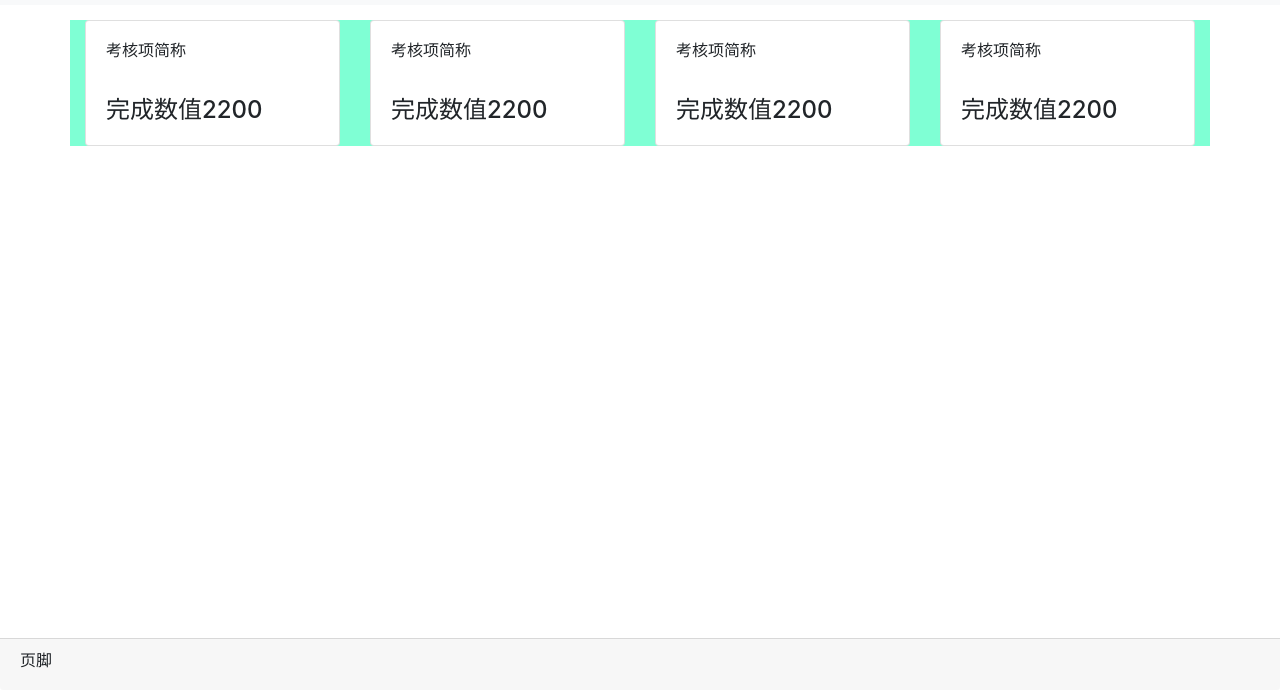
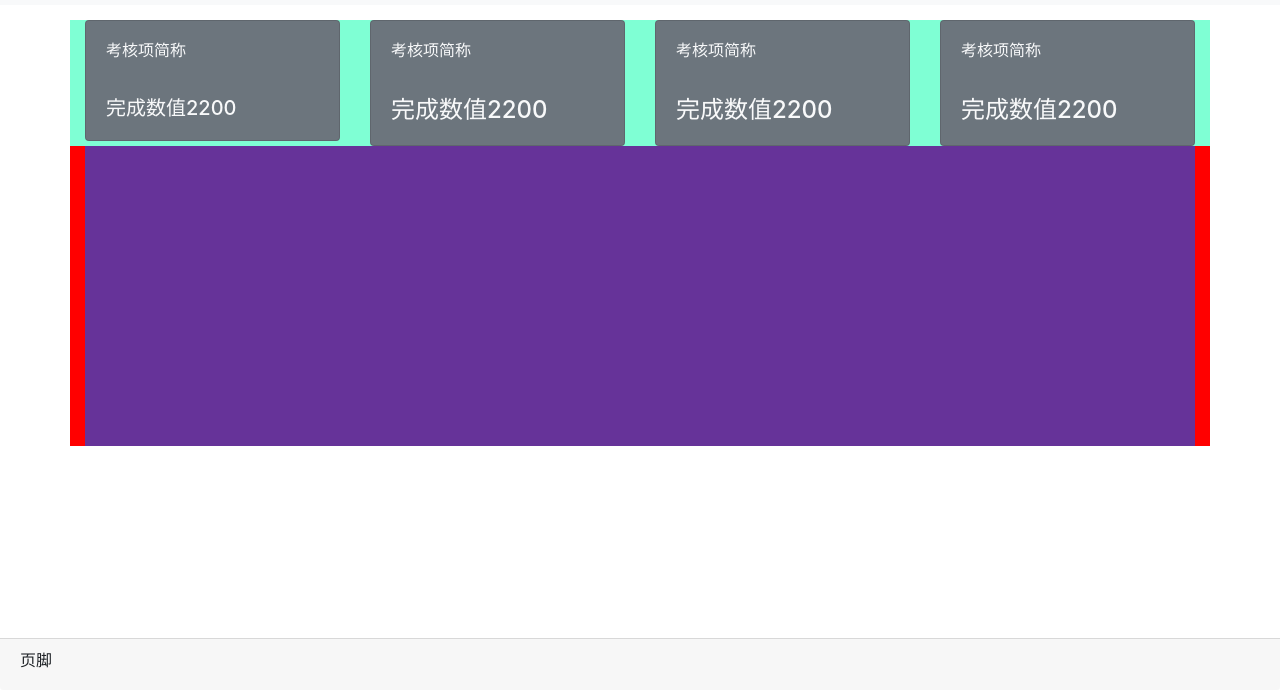
Before and after one commit to elwiszixuan/reactDemo, a website: page reactDemo/index.html in a window 1280 px wide. Shown: the part 110-800 px from the top of the page. Drawn offline with nearby package versions, Linux system fonts and the light colour scheme.

```diff
--- a/reactDemo/index.html
+++ b/reactDemo/index.html
@@ -149,18 +149,17 @@
 
         <div class="container" style="background:red; margin-top: 15px;">
             <div class="row" style="background:aquamarine">
-                <div class="col-sm-3">
-                    <div class="card">
+                <div class="col-sm-3 ">
+                    <div class="card bg-secondary text-light">
                         <div class="card-body">
                             <h6 class="card-title">考核项简称</h6>
                             <br/>
-                            <h4 class="card-text">完成数值2200</h4>
-
+                            <h5 class="card-text">完成数值2200</h5>
                         </div>
                     </div>
                 </div>
                 <div class="col-sm-3">
-                    <div class="card">
+                    <div class="card bg-secondary text-light">
                         <div class="card-body">
                             <h6 class="card-title">考核项简称</h6>
                             <br/>
@@ -172,7 +171,7 @@
                     </div>
                 </div>
                 <div class="col-sm-3">
-                    <div class="card">
+                    <div class="card  bg-secondary text-light">
                         <div class="card-body">
                             <h6 class="card-title">考核项简称</h6>
                             <br/>
@@ -182,7 +181,7 @@
                     </div>
                 </div>
                 <div class="col-sm-3">
-                    <div class="card">
+                    <div class="card  bg-secondary text-light">
                         <div class="card-body">
                             <h6 class="card-title">考核项简称</h6>
                             <br/>
@@ -191,6 +190,10 @@
                         </div>
                     </div>
                 </div>
+            </div>
+
+            <div class="container" style="height:300px;background: rebeccapurple;">
+
             </div>
 
         </div>
```
